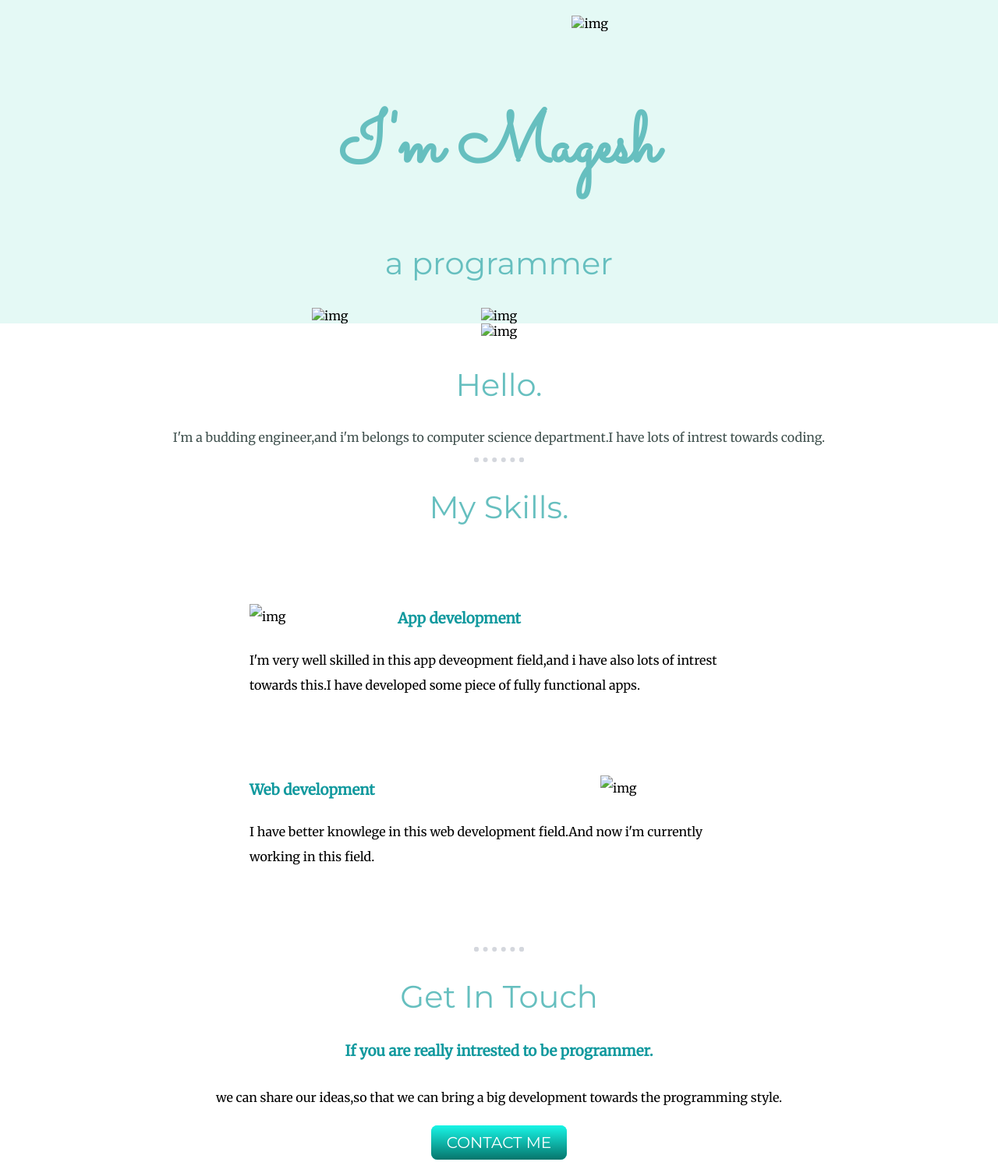
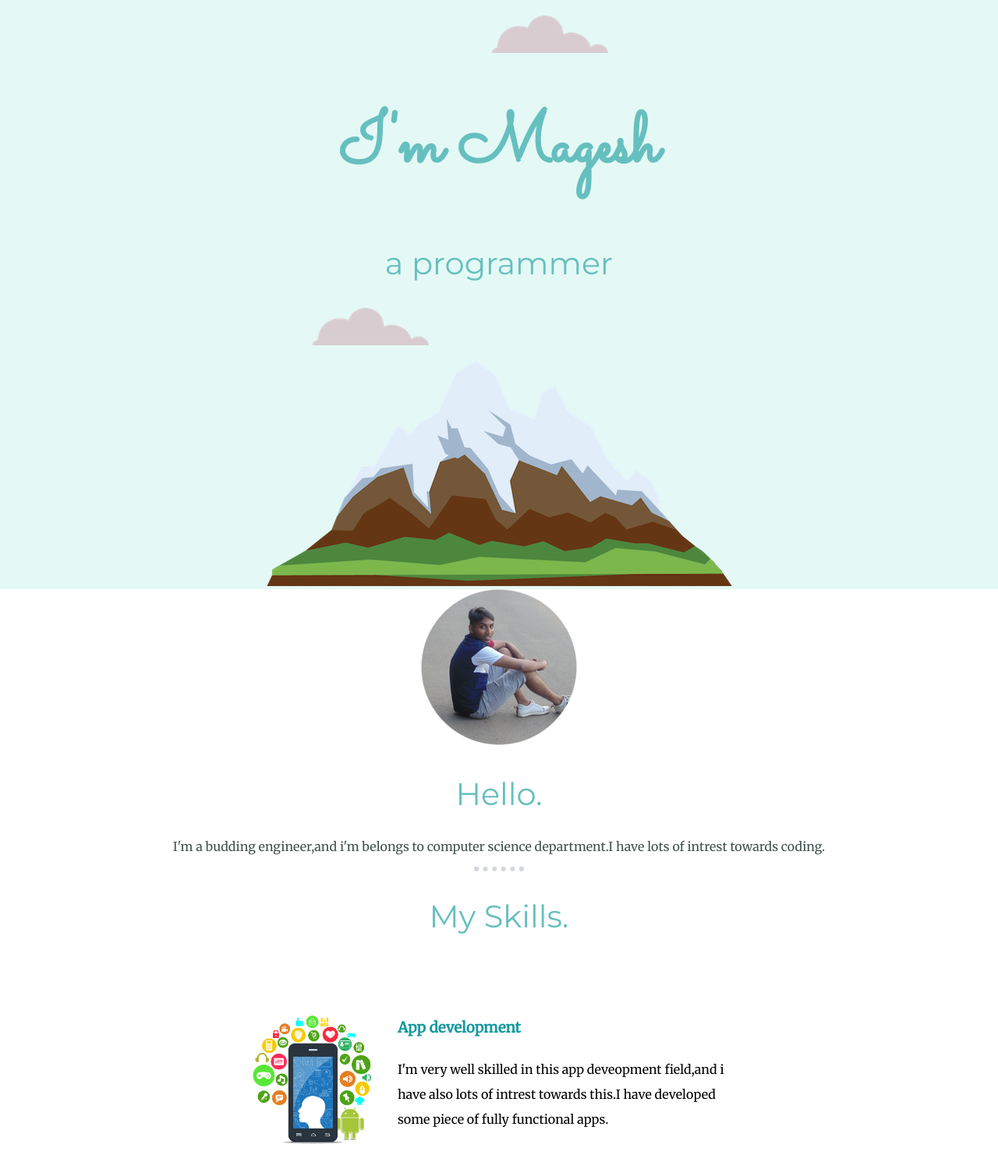
Before and after one commit to mageshvara/personal_site, a plain HTML site: page index.html in a window 1280 px wide. Shown: the top 1491 px of the page at 78% size. Drawn offline with Linux system fonts and the light colour scheme; files that its build step writes are made by us from their sources.

Commit message:
Update index.html

```diff
--- a/index.html
+++ b/index.html
@@ -3,23 +3,23 @@
   <head>
     <meta charset="utf-8">
     <title>magesh</title>
-    <link rel="stylesheet" href="css/styles.css">
+    <link rel="stylesheet" href="styles.css">
     <link rel="icon" href="favicon.ico">
     <link href="https://fonts.googleapis.com/css?family=Merriweather|Montserrat|Sacramento&display=swap" rel="stylesheet">
   </head>
   <body class="back">
 
     <div class="top">
-      <img class="tc"src="css im/cloud.png" alt="img">
+      <img class="tc"src="cloud.png" alt="img">
       <h1 >I'm Magesh</h1>
       <h2 class="p1">a programmer</h2>
-      <img  class="bc"src="css im/cloud.png" alt="img">
+      <img  class="bc"src="cloud.png" alt="img">
 
-      <img class="mo"src="css im/mountain.png" alt="img">
+      <img class="mo"src="mountain.png" alt="img">
   </div>
   <div class="middle-container">
     <div class="profile">
-      <img src="css im/mag.png" alt="img">
+      <img src="mag.png" alt="img">
       <h2>Hello.</h2>
       <p style="color:#40514E;">I'm a budding engineer,and i'm belongs to computer science department.I have lots of intrest towards coding.</p>
     </div>
@@ -27,12 +27,12 @@
     <div class="skills">
       <h2>My Skills.</h2>
       <div class="skill-row">
-        <img class="app1" src="css im/an.png" alt="img">
+        <img class="app1" src="an.png" alt="img">
         <h3 class="h3e">App development</h3>
     <p class="we">I'm very well skilled in this app deveopment field,and i have also lots of intrest towards this.I have developed some piece of fully functional apps.</p>
       </div>
       <div class="skill-row">
-        <img class="webc" src="css im/webd.png" alt="img">
+        <img class="webc" src="webd.png" alt="img">
         <h3 class="h3e">Web development</h3>
         <p class="we">I have better knowlege in this web development field.And now i'm currently working in this field.</p>
       </div>
```
